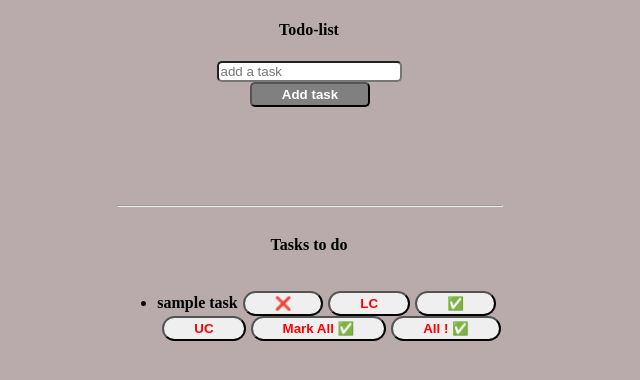
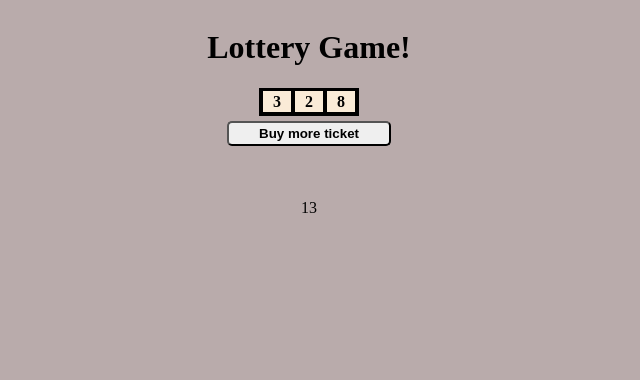
Before and after one commit to Rajit909/React_practice-main-, a React (Create React App) app: page / in a window 1280 px wide. Shown: the top 380 px of the page, without its empty margins (331-971 px from the left). Built offline with nearby package versions, Linux system fonts and the light colour scheme.

Commit message:
lottery game

```diff
--- a/src/App.css
+++ b/src/App.css
@@ -1,6 +1,12 @@
 body{
     background-color: rgb(185, 171, 171);
 }
+/* community classes */
+.center{
+    text-align: center;
+}
+
+
 .container{
     border: 2px solid black;
     border-radius: 10px;
--- a/src/App.jsx
+++ b/src/App.jsx
@@ -1,6 +1,7 @@
 import React from 'react'
 import './App.css'
-import TodoList from './component/TodoList'
+import Lottery from './component/lottery game/Lottery'
+// import TodoList from './component/TodoList'
 // import LudoBoard from './component/LudoBoard'
 // import LikeButton from './component/LikeButton'
 // import Counter from './component/Counter'
@@ -19,7 +20,8 @@ function App() {
       {/* <Counter/> */}
       {/* <LikeButton/> */}
       {/* <LudoBoard/> */}
-      <TodoList/>
+      {/* <TodoList/> */}
+      <Lottery/>
     </>
   )
 }
--- /dev/null
+++ b/src/component/lottery game/Lottery.css
@@ -0,0 +1,22 @@
+/* communoty classes */
+.center{
+    text-align: center;
+    display: flex;
+    flex-direction: column;
+    align-items: center;
+}
+
+.ticket-container{
+    border: 2px solid black;
+    padding: 3px 0px;
+    background-color: antiquewhite;
+
+}
+.ticket-container>span{
+    padding:2px 10px;
+    border: 2px solid black;
+}
+button{
+    color: black;
+    margin-top: 5px;
+}
--- /dev/null
+++ b/src/component/lottery game/Lottery.jsx
@@ -0,0 +1,34 @@
+import React, { useState } from 'react'
+import "./Lottery.css"
+import {genTicket, sum} from "./helper"
+
+function Lottery() {
+    let [ticket, setTicket] = useState(genTicket(3));
+    let isWinning = sum(ticket) === 15
+
+    let buyTicket = () => {
+        setTicket(genTicket(3))
+    }
+
+  return (
+    <>
+    <div className='center'>
+    <h1>Lottery Game!</h1>
+    <div className='ticket-container'>
+    <span>{ticket[0]}</span>
+    <span>{ticket[1]}</span>
+    <span>{ticket[2]}</span>
+    </div>
+    <button onClick={buyTicket}>Buy more ticket</button>
+    <h3 style={{
+        backgroundColor: "yellow"
+    }}>{isWinning && "Congraltulation, You won!"}
+    </h3>
+    <p>{sum(ticket)}</p>
+    </div>
+
+    </>
+  )
+}
+
+export default Lottery
--- /dev/null
+++ b/src/component/lottery game/helper.js
@@ -0,0 +1,13 @@
+function genTicket(n){
+    let arr = new Array(n);
+    for(let i = 0; i<n; i++){
+        arr[i] = Math.floor(Math.random() * 10)
+    }
+    return arr;
+}
+
+function sum(arr){
+    return arr.reduce((sum, curr) => sum + curr, 0)
+}
+
+export {genTicket , sum}
```
